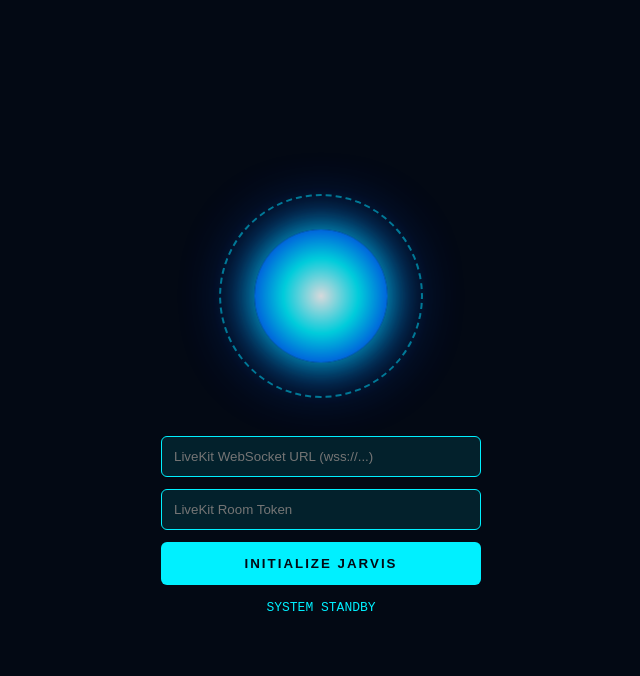
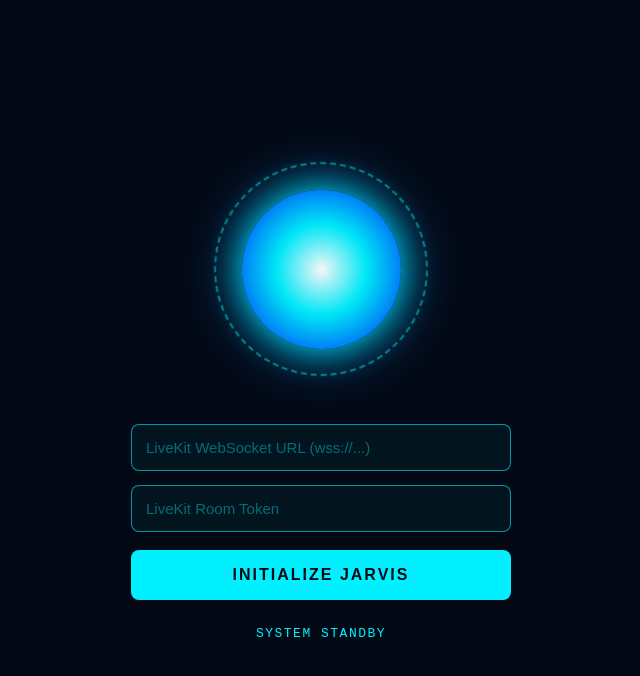
Before and after one commit to yash150611cr-ops/Jarvis-hud, a plain HTML site: page index.html in a window 1280 px wide. Shown: the whole page, without its empty margins (319-959 px from the left). Drawn offline with Linux system fonts and the light colour scheme.

Commit message:
Update index.html

```diff
--- a/index.html
+++ b/index.html
@@ -15,9 +15,11 @@
       flex-direction: column;
       align-items: center;
       justify-content: center;
-      height: 100vh;
-      overflow: hidden;
+      min-height: 100vh;
+      padding: 20px;
+      box-sizing: border-box;
     }
+
     .orb-container {
       position: relative;
       width: 220px;
@@ -25,81 +27,104 @@
       display: flex;
       align-items: center;
       justify-content: center;
-      margin-bottom: 30px;
+      margin-bottom: 45px;
     }
-    .orb {
-      width: 140px;
-      height: 140px;
-      border-radius: 50%;
-      background: radial-gradient(circle, #ffffff 0%, #00f0ff 40%, #0051ff 80%, transparent 100%);
-      box-shadow: 0 0 40px #00f0ff, 0 0 80px #0051ff;
-      animation: pulse 2.5s infinite ease-in-out;
-    }
+
     .ring {
       position: absolute;
-      width: 200px;
-      height: 200px;
+      width: 210px;
+      height: 210px;
       border: 2px dashed rgba(0, 240, 255, 0.5);
       border-radius: 50%;
-      animation: spin 10s linear infinite;
+      animation: spin 16s linear infinite;
     }
-    @keyframes pulse {
-      0%, 100% { transform: scale(0.95); opacity: 0.85; }
-      50% { transform: scale(1.08); opacity: 1; }
+
+    .orb {
+      width: 155px;
+      height: 155px;
+      border-radius: 50%;
+      background: radial-gradient(circle, #ffffff 0%, #00f0ff 40%, #0055ff 85%, transparent 100%);
+      box-shadow: 0 0 35px #00f0ff, 0 0 70px rgba(0, 136, 255, 0.6);
+      animation: pulse 3s ease-in-out infinite;
     }
+
     @keyframes spin {
       100% { transform: rotate(360deg); }
     }
+
+    @keyframes pulse {
+      0%, 100% { transform: scale(0.95); opacity: 0.85; }
+      50% { transform: scale(1.05); opacity: 1; }
+    }
+
     .controls {
+      width: 100%;
+      max-width: 380px;
       display: flex;
       flex-direction: column;
-      gap: 12px;
-      width: 85%;
-      max-width: 320px;
+      gap: 14px;
     }
+
     input {
-      background: rgba(0, 240, 255, 0.1);
-      border: 1px solid #00f0ff;
-      color: #fff;
-      padding: 12px;
-      border-radius: 6px;
+      background: rgba(0, 240, 255, 0.05);
+      border: 1.5px solid rgba(0, 240, 255, 0.6);
+      border-radius: 8px;
+      padding: 14px;
+      color: #ffffff;
+      font-size: 15px;
       outline: none;
     }
+
+    input::placeholder {
+      color: rgba(0, 240, 255, 0.4);
+    }
+
     button {
       background: #00f0ff;
       color: #030914;
       border: none;
-      padding: 14px;
+      border-radius: 8px;
+      padding: 16px;
+      font-size: 16px;
       font-weight: bold;
-      border-radius: 6px;
+      letter-spacing: 2px;
       cursor: pointer;
-      letter-spacing: 2px;
+      margin-top: 4px;
     }
+
+    button:active {
+      opacity: 0.8;
+    }
+
     #status {
-      margin-top: 15px;
+      text-align: center;
+      margin-top: 12px;
       font-size: 13px;
-      text-align: center;
+      letter-spacing: 1.5px;
+      word-break: break-word;
     }
   </style>
 </head>
 <body>
+
   <div class="orb-container">
     <div class="ring"></div>
     <div class="orb" id="orb"></div>
   </div>
+
   <div class="controls">
     <input type="text" id="url" placeholder="LiveKit WebSocket URL (wss://...)">
     <input type="text" id="token" placeholder="LiveKit Room Token">
     <button id="initBtn">INITIALIZE JARVIS</button>
+    <div id="status">SYSTEM STANDBY</div>
   </div>
-  <div id="status">SYSTEM STANDBY</div>
 
-  <script type="module">
-    import { Room, RoomEvent } from 'https://esm.sh';
-
+  <script>
     window.onload = () => {
-      document.getElementById('url').value = localStorage.getItem('lk_url') || '';
-      document.getElementById('token').value = localStorage.getItem('lk_token') || '';
+      const savedUrl = localStorage.getItem('lk_url');
+      const savedToken = localStorage.getItem('lk_token');
+      if (savedUrl) document.getElementById('url').value = savedUrl;
+      if (savedToken) document.getElementById('token').value = savedToken;
     };
 
     let room;
@@ -118,9 +143,9 @@
 
       try {
         status.innerText = "ESTABLISHING UPLINK...";
-        room = new Room();
+        room = new LivekitClient.Room();
 
-        room.on(RoomEvent.TrackSubscribed, (track) => {
+        room.on(LivekitClient.RoomEvent.TrackSubscribed, (track) => {
           if (track.kind === 'audio') {
             const element = track.attach();
             document.body.appendChild(element);
```
